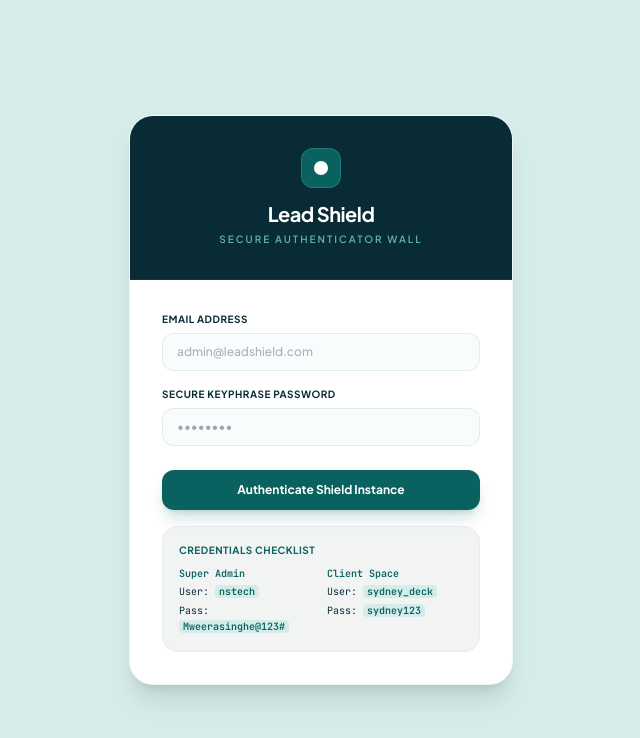
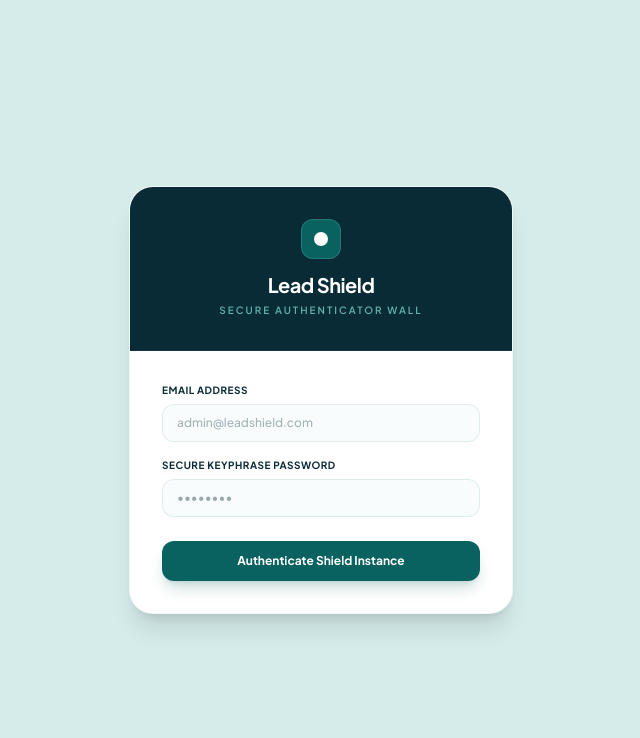
Before and after one commit to Naruto-88/Lead-Shield, a React (Vite) app: page /login in a window 1280 px wide. Shown: the top 738 px of the page, without its empty margins (319-959 px from the left). Built offline with nearby package versions, Linux system fonts and the light colour scheme; no server answers.

Commit message:
UI: Remove hardcoded credentials checklist from Login page

```diff
--- a/src/pages/Login.tsx
+++ b/src/pages/Login.tsx
@@ -78,21 +78,7 @@ export default function Login() {
               {loading ? 'Authenticating...' : 'Authenticate Shield Instance'}
             </button>
 
-            <div className="bg-[#082b36]/5 border border-[#096260]/5 p-4 rounded-2xl space-y-2">
-              <p className="text-[10px] text-[#096260] font-bold uppercase tracking-wider select-none">Credentials Checklist</p>
-              <div className="grid grid-cols-2 gap-3 text-[10px] text-[#082b36] font-mono leading-relaxed">
-                <div>
-                  <p className="font-bold text-[#096260]">Super Admin</p>
-                  <p className="mt-0.5">User: <span className="bg-[#d5ecea] text-[#096260] px-1 font-bold rounded">nstech</span></p>
-                  <p className="mt-0.5">Pass: <span className="bg-[#d5ecea] text-[#096260] px-1 font-bold rounded">Mweerasinghe@123#</span></p>
-                </div>
-                <div>
-                  <p className="font-bold text-[#096260]">Client Space</p>
-                  <p className="mt-0.5">User: <span className="bg-[#d5ecea] text-[#096260] px-1 font-bold rounded">sydney_deck</span></p>
-                  <p className="mt-0.5">Pass: <span className="bg-[#d5ecea] text-[#096260] px-1 font-bold rounded">sydney123</span></p>
-                </div>
-              </div>
-            </div>
+
           </form>
         </div>
       </div>
```
